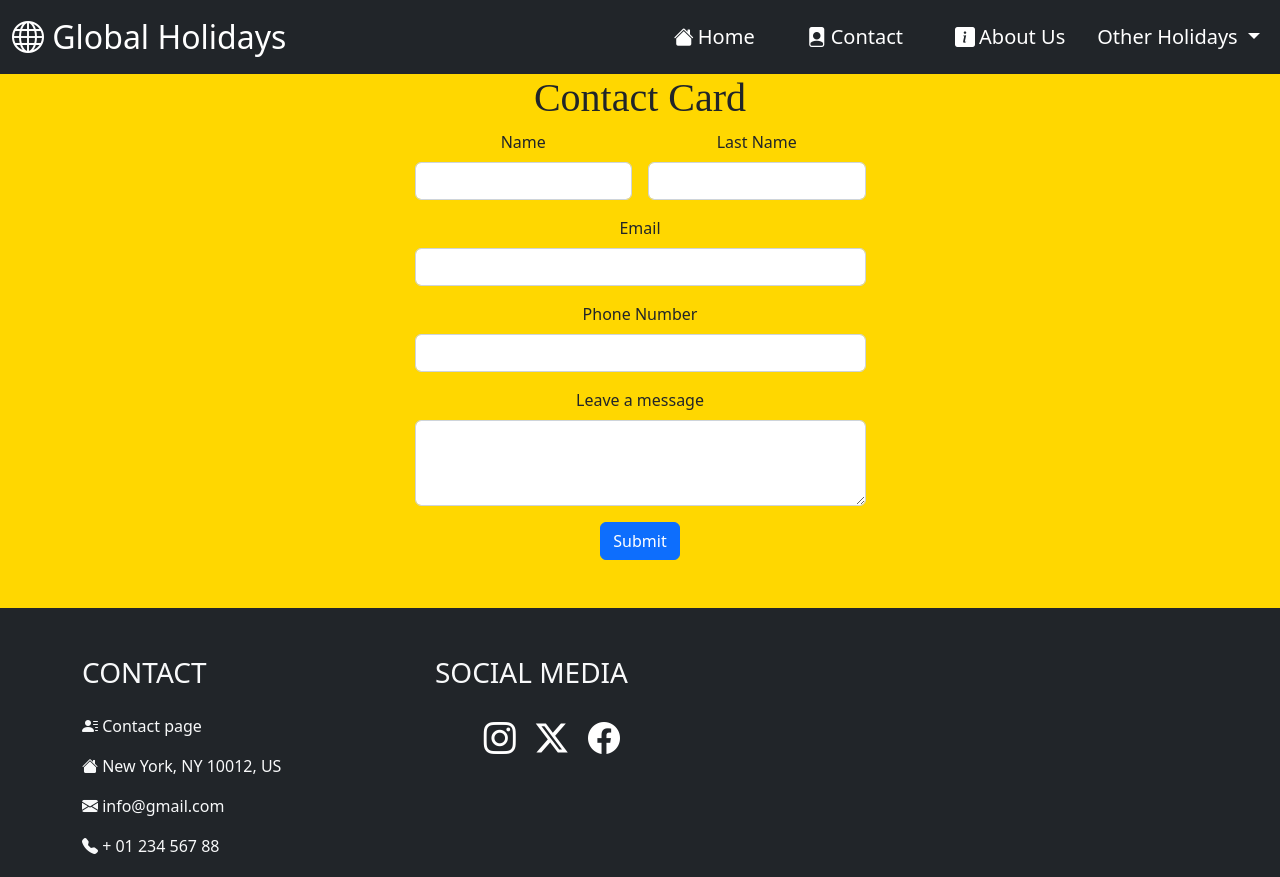
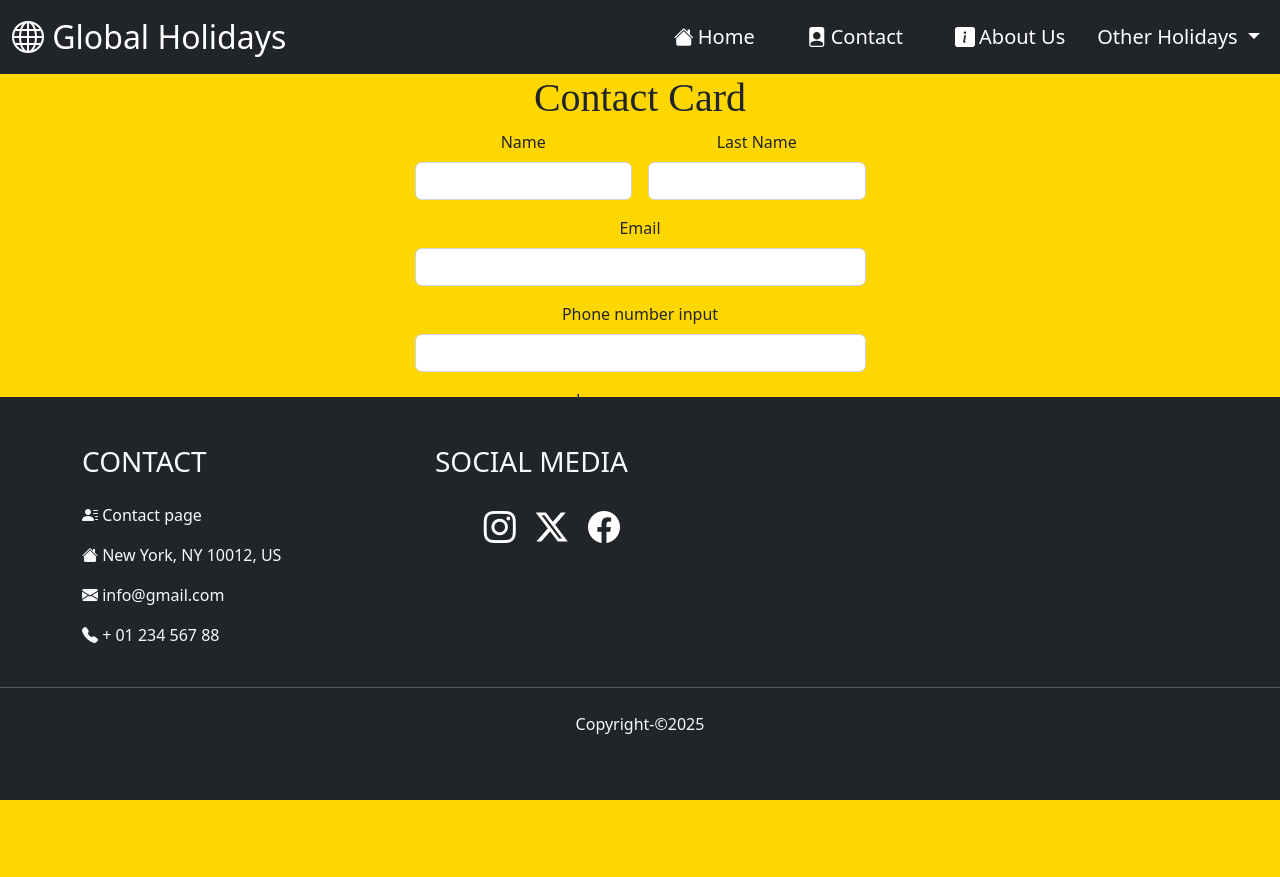
Before and after one commit to edwinm336/Project-Global-Holidays-Website, a plain HTML site: page contact.html in a window 1280 px wide. Shown: the top 877 px of the page. After the commit the page ends 800 px from the top, so only its background shows below. Drawn offline with nearby package versions, Linux system fonts and the light colour scheme.

Commit message:
Second Change

```diff
--- a/contact.html
+++ b/contact.html
@@ -82,8 +82,8 @@
           <input type="email" class="form-control" id="inputEmail4" fdprocessedid="tinh8b">
         </div>
         <div class="col-12">
-        <label class="form-label" for="typeNumber">Phone Number</label>
-        <input type="number" id="typeNumber" class="form-control" fdprocessedid="k8jj7">
+        <label class="form-label" for="typePhone">Phone number input</label>
+        <input type="tel" id="typePhone" class="form-control" />
         </div>
         <div class="col-md-12">
         <label for="exampleFormControlTextarea1" class="form-label">Leave a message</label>
@@ -100,7 +100,7 @@
 
   </div>
 </main>
-<footer class="bg-dark text-light py-5 mt-5">
+<footer class="bg-dark text-light py-5 mt-5 fixed-bottom">
    <div class="container">
     <div class="row">
       <div class=" col col-lg-3">
```
